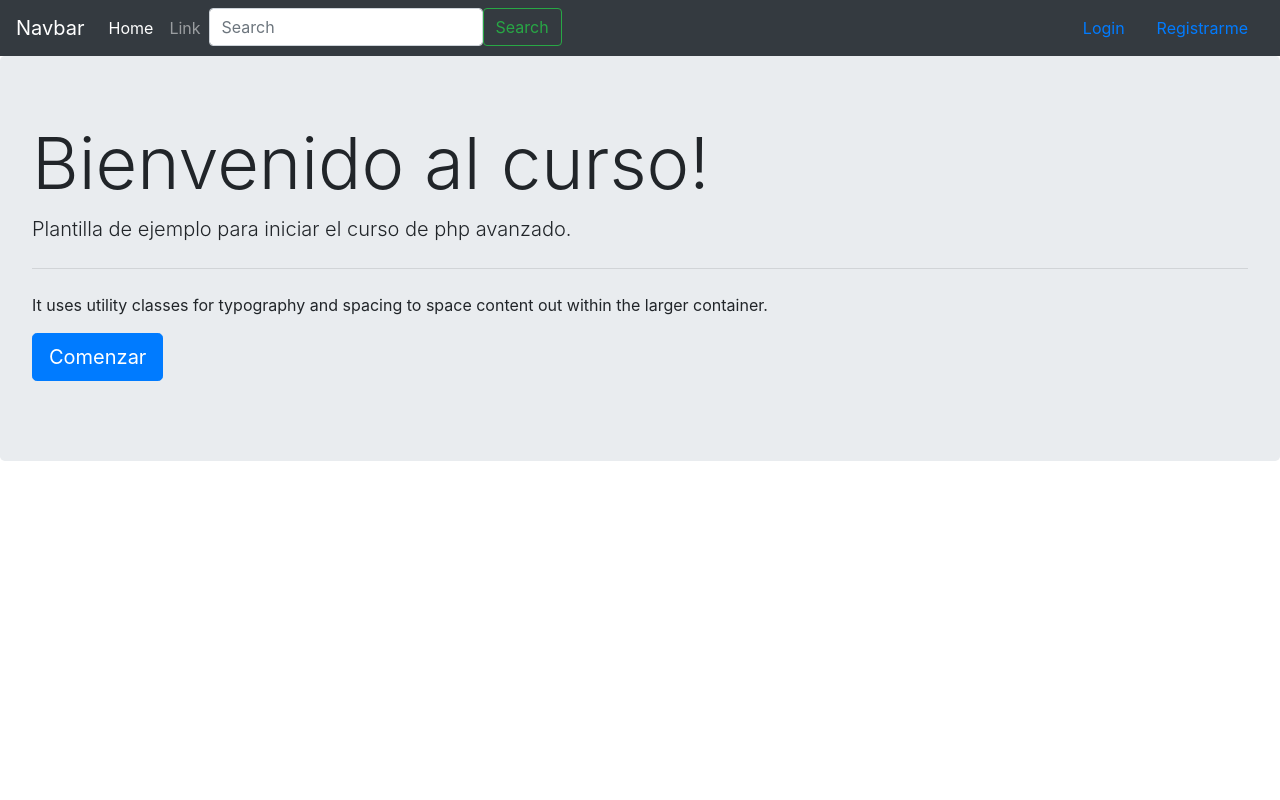
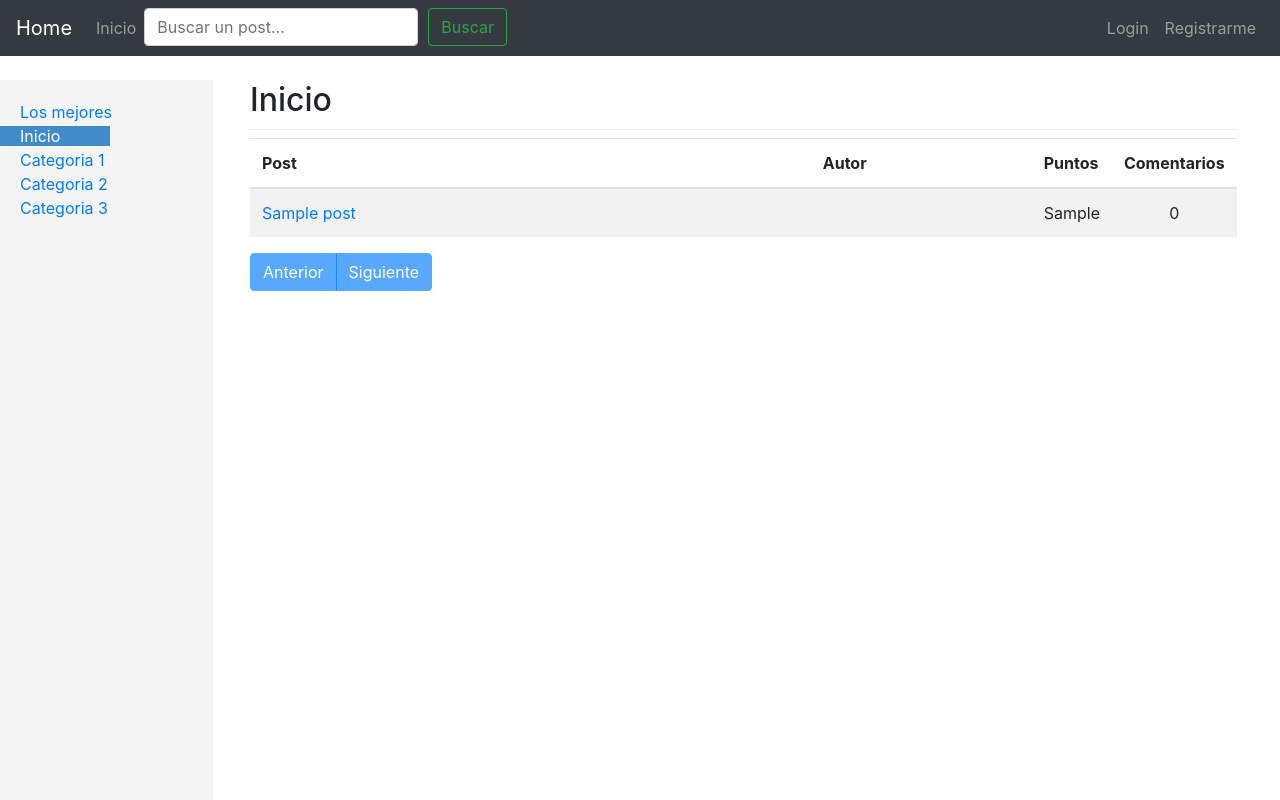
Before and after one commit to EngelberAmaya/BlogAjaxPHP, a PHP site: page /index.php?view=registro in a window 1280 px wide. Run offline with PHP 8.4, Linux system fonts and the light colour scheme; tables that the repository leaves empty or names only in its code hold one stand-in row (values such as "Sample post").

Commit message:
User registration, Post listing, Pagination and Search

```diff
--- a/core/controllers/indexController.php
+++ b/core/controllers/indexController.php
@@ -1,6 +1,90 @@
 <?php
 
 $template = new Smarty();
+$type = isset($_GET['type']) ? $_GET['type'] : null;
+
+if (isset($_GET['pag']) and is_numeric($_GET['pag']) and $_GET['pag'] >= 1) {
+	$pagina = $_GET['pag'];
+} else {
+	$pagina = 1;
+}
+
+$db = new Conexion();
+
+$paginado = 8;
+$inicio = ($pagina - 1) * $paginado;
+
+switch ($type) {
+	case 'tops':
+		$cantidad = $db->query("SELECT COUNT(*) FROM posts;");
+		$sql = $db->query("SELECT * FROM posts ORDER BY puntos DESC LIMIT $inicio,$paginado;");
+		$template->assign('titulo','Los mejores');
+		break;
+
+	case '1':
+		$cantidad = $db->query("SELECT COUNT(*) FROM posts WHERE categoria='1';");
+		$sql = $db->query("SELECT * FROM posts WHERE categoria='1' ORDER BY puntos DESC LIMIT $inicio,$paginado;");
+		$template->assign('titulo','Categoria 1');
+		break;
+
+	case '2':
+		$cantidad = $db->query("SELECT COUNT(*) FROM posts WHERE categoria='2';");
+		$sql = $db->query("SELECT * FROM posts WHERE categoria='2' ORDER BY puntos DESC LIMIT $inicio,$paginado;");
+		$template->assign('titulo','Categoria 2');
+		break;
+
+	case '3':
+		$cantidad = $db->query("SELECT COUNT(*) FROM posts WHERE categoria='3';");
+		$sql = $db->query("SELECT * FROM posts WHERE categoria='3' ORDER BY puntos DESC LIMIT $inicio,$paginado;");
+		$template->assign('titulo','Categoria 3');
+		break;
+
+	default:
+		$cantidad = $db->query("SELECT COUNT(*) FROM posts;");
+		$sql = $db->query("SELECT * FROM posts ORDER BY id DESC LIMIT $inicio,$paginado;");
+		$template->assign('titulo','Inicio');
+		break;
+}
+
+
+$result = $db->recorrer($cantidad);
+$result = $result[0];
+$paginas = ceil($result / $paginado);
+
+
+if ($db->rows($sql) > 0) {
+	// Preparada
+	$psql = "SELECT user FROM users WHERE id=?;";
+	$prepare_sql = $db->prepare($psql);
+	$prepare_sql->bind_param('i',$id);
+
+	while ($x = $db->recorrer($sql)) {
+
+		$id = $x['dueno'];
+		$prepare_sql->execute();
+		$prepare_sql->bind_result($autor);
+		$prepare_sql->fetch(); // es equivalente al recorrer
+			// Termina sentencia Preparada
+		$posts[] = array(
+			'id' => $x['id'],
+			'titulo' => $x['titulo'],
+			'content' => $x['content'],
+			'dueno' => $autor,
+			'id_dueno' => $id,
+			'puntos' => $x['puntos']
+		);
+	}
+	$prepare_sql->close();
+	//asignandolo a travez de smarty
+	$template->assign('posts',$posts);
+}
+
+
+$db->liberar($sql, $cantidad);
+$db->close();
+$template->assign('pags',$paginas);
 $template->display('home/index.tpl');
 
+
+
 ?>
--- a/core/controllers/loginController.php
+++ b/core/controllers/loginController.php
@@ -5,7 +5,7 @@ if (!isset($_SESSION['id'],$_SESSION['user'],$_SESSION['email'])) {
 		include('core/models/class.Acceso.php');
 		$acceso = new Acceso();
 		$acceso->Login();
-
+		exit;
 	} else {
 		$template = new Smarty();
 		$template->display('public/login.tpl');
--- a/core/controllers/regController.php
+++ b/core/controllers/regController.php
@@ -4,7 +4,7 @@ if (!isset($_SESSION['id'],$_SESSION['user'],$_SESSION['email'])) {
 	if ($_POST) {
 		include('core/models/class.Acceso.php');
 		$acceso = new Acceso();
-		$acceso->Registro();
+		$acceso->Registrar();
 
 	} else {
 		$template = new Smarty();
--- /dev/null
+++ b/styles/css/home.css
@@ -0,0 +1,112 @@
+/*
+ * Base structure
+ */
+
+/* Move down content because we have a fixed navbar that is 50px tall */
+body {
+  /*padding-top: 50px;*/
+}
+
+.sub-header {
+  padding-bottom: 10px;
+  border-bottom: 1px solid #eee;
+
+}
+/*
+ * Global add-ons
+
+
+
+/*
+ * Top navigation
+ * Hide default border to remove 1px line.
+
+.navbar-fixed-top {
+  border: 0;
+}
+
+/*
+ * Sidebar
+ */
+
+/* Hide for mobile, show later */
+.sidebar {
+  display: none;
+
+}
+
+@media (min-width: 768px) {
+  .sidebar {
+    position: fixed;
+    top: 80px;
+    bottom: 0;
+    left: 0;
+    z-index: 1000;
+    display: block;
+    padding: 20px;
+    overflow-x: hidden;
+    overflow-y: auto; /* Scrollable contents if viewport is shorter than content. */
+    background-color: #f5f5f5;
+    border-right: 1px solid #eee;
+  }
+}
+
+/* Sidebar navigation */
+.nav-sidebar {
+  margin-right: -21px; /* 20px padding + 1px border */
+  margin-bottom: 20px;
+  margin-left: -20px;
+}
+
+.nav-sidebar > li > a {
+  padding-right: 50px;
+  padding-left: 20px;
+}
+
+.nav-sidebar > .active > a,
+.nav-sidebar > .active > a:hover,
+.nav-sidebar > .active > a:focus {
+  color: #fff;
+  background-color: #428bca;
+}
+
+.main {
+  margin-left: 210px;
+  margin-top: 25px;
+}
+/*
+ * Main content
+ */
+
+
+
+@media (min-width: 768px) {
+  .main {
+    padding-right: 40px;
+    padding-left: 40px;
+  }
+}
+.main .page-header {
+  margin-top: 0;
+}
+
+
+/*
+.placeholders {
+  margin-bottom: 30px;
+  text-align: center;
+}
+.placeholders h4 {
+  margin-bottom: 0;
+}
+.placeholder {
+  margin-bottom: 20px;
+}
+.placeholder img {
+  display: inline-block;
+  border-radius: 50%;
+}*/
+
+.margin {
+  margin-left: 10px;
+}
--- a/styles/templates/home/index.tpl
+++ b/styles/templates/home/index.tpl
@@ -1,20 +1,137 @@
 {include 'overall/header.tpl'}
-
 <body>
 
-	{include 'overall/nav.tpl'}
+      {include 'overall/nav.tpl'}
+  <div class="container-fluid">
+      <div class="row">
+        <div class="col-sm-3 col-md-2 sidebar">
+          <ul class="nav nav-sidebar">
 
-	<div class="jumbotron">
-	  <h1 class="display-3">Bienvenido al curso!</h1>
-	  <p class="lead">Plantilla de ejemplo para iniciar el curso de php avanzado.</p>
-	  <hr class="my-4">
-	  <p>It uses utility classes for typography and spacing to space content out within the larger container.</p>
-	  <p class="lead">
-	    <a class="btn btn-primary btn-lg" href="#" role="button">Comenzar</a>
-	  </p>
-	</div>
+            {if isset($smarty.get.view) and $smarty.get.view == 'buscar'}
+                <li class="active"><a href="#">Busqueda</a></li>
+            {/if}
+
+            {if isset($smarty.get.type) and $smarty.get.type == 'tops'}
+            <li class="active">{else}<li>{/if}<a href="?view=index&type=tops">Los mejores</a></li>
+
+            {if !isset($smarty.get.type) and $smarty.get.view != 'buscar'}
+            <li class="active">{else}<li>{/if}<a href="?view=index">Inicio</a></li>
+
+            {if isset($smarty.get.type) and $smarty.get.type == '1'}
+            <li class="active">{else}<li>{/if}<a href="?view=index&type=1">Categoria 1</a></li>
+
+            {if isset($smarty.get.type) and $smarty.get.type == '2'}
+            <li class="active">{else}<li>{/if}<a href="?view=index&type=2">Categoria 2</a></li>
+
+            {if isset($smarty.get.type) and $smarty.get.type == '3'}
+            <li class="active">{else}<li>{/if}<a href="?view=index&type=3">Categoria 3</a></li>
+          </ul>
+        </div>
+        <div class="col-sm-9 col-sm-offset-3 col-md-10 col-md-offset-2 main">
+          <h2 class="sub-header">{$titulo}</h2>
+          <div class="table-responsive">
+            <table class="table table-striped">
+              <thead>
+                <tr>
+                  <th style="width: 65%;">Post</th>
+                  <th style="width: 25%;">Autor</th>
+                  <th style="width: 5%;">Puntos</th>
+                  <th style="width: 5%;">Comentarios</th>
+                </tr>
+              </thead>
+              <tbody>
+
+                {if isset($posts)}
+                  {foreach from=$posts item=pt}
+                  <tr>
+                    <td><a href="?view=posts&id={$pt.id}">{$pt.titulo}</a></td>
+                    <td><a href="?view=perfil&user={$pt.id_dueno}">{$pt.dueno}</a></td>
+                    <td style="text-align: center;">{$pt.puntos}</td>
+                    <td style="text-align: center;">0</td>
+                  </tr>
+                  {/foreach}
+                {else}
+                  <tr>
+                      <td colspan="4">No se han encontrado resultados</td>
+                  </tr>
+                {/if}
+              </tbody>
+            </table>
+          </div>
+
+          {if isset($posts)}
+
+            <div class="btn-group" role="group" aria-label="...">
+
+              {if !isset($smarty.get.pag)}
+
+                <a href="#" class="btn btn-primary disabled">Anterior</a>
+
+                  {if $pags > 1}
+
+                      {if isset($smarty.get.type)}
+                        <a href="?view=index&type={$smarty.get.type}&pag=2" class="btn btn-primary">Siguiente</a>
+
+                      {else if isset($smarty.get.view) and $smarty.get.view == 'buscar'}
+                        <a href="?view=buscar&pag=2" class="btn btn-primary">Siguiente</a>
+
+                      {else}
+                        <a href="?view=index&pag=2" class="btn btn-primary">Siguiente</a>
+                      {/if}
+
+                  {else}
+                    <a href="#" class="btn btn-primary disabled">Siguiente</a>
+                  {/if}
+
+              {else}
+
+                {if $smarty.get.pag <= 1}
+
+                  <a href="#" class="btn btn-primary disabled">Anterior</a>
+
+                {else}
+
+                  {if isset($smarty.get.type)}
+
+                    <a href="?view=index&type={$smarty.get.type}&pag={$smarty.get.pag - 1}" class="btn btn-primary">Anterior</a>
+
+                  {else if isset($smarty.get.view) and $smarty.get.view == 'buscar'}
+                      <a href="?view=buscar&pag={$smarty.get.pag - 1}" class="btn btn-primary">Anterior</a>
+
+                  {else}
+                    <a href="?view=index&pag={$smarty.get.pag - 1}" class="btn btn-primary">Anterior</a>
+                  {/if}
+
+                {/if}
+
+
+                {if $pags > 1 and $smarty.get.pag >= 1 and $smarty.get.pag < $pags}
+
+                  {if isset($smarty.get.type)}
+
+                    <a href="?view=index&type={$smarty.get.type}&pag={$smarty.get.pag + 1}" class="btn btn-primary">Siguiente</a>
+
+                  {else if isset($smarty.get.view) and $smarty.get.view == 'buscar'}
+                      <a href="?view=buscar&pag={$smarty.get.pag + 1}" class="btn btn-primary">Siguiente</a>
+
+                  {else}
+                    <a href="?view=index&pag={$smarty.get.pag + 1}" class="btn btn-primary">Siguiente</a>
+                  {/if}
+
+                {else}
+
+                  <a href="#" class="btn btn-primary disabled">Siguiente</a>
+
+                {/if}
+
+              {/if}
+            </div>
+
+          {/if}
+        </div>
+      </div>
+    </div>
 
 	{include 'overall/footer.tpl'}
-
-</body>
+   </body>
 </html>
--- a/styles/templates/overall/header.tpl
+++ b/styles/templates/overall/header.tpl
@@ -5,4 +5,5 @@
 	<title>Blog Ajax Php</title>
 	<link rel="stylesheet" type="text/css" href="styles/css/bootstrap.css">
 	<link rel="stylesheet" type="text/css" href="styles/css/fonts.css">
+	<link rel="stylesheet" type="text/css" href="styles/css/home.css">
 </head>
--- a/styles/templates/overall/nav.tpl
+++ b/styles/templates/overall/nav.tpl
@@ -1,38 +1,50 @@
 <nav class="navbar navbar-expand-lg navbar-dark bg-dark">
-  <a class="navbar-brand" href="#">Navbar</a>
+  <a class="navbar-brand" href="#">Home</a>
   <button class="navbar-toggler" type="button" data-toggle="collapse" data-target="#navbarSupportedContent" aria-controls="navbarSupportedContent" aria-expanded="false" aria-label="Toggle navigation">
     <span class="navbar-toggler-icon"></span>
   </button>
 
   <div class="collapse navbar-collapse" id="navbarSupportedContent">
     <ul class="navbar-nav mr-auto">
-      <li class="nav-item active">
-        <a class="nav-link" href="#">Home <span class="sr-only">(current)</span></a>
-      </li>
+      {if (isset($smarty.get.view) and $smarty.get.view == 'index') or !isset($smarty.get.view)}
+        <li class="active">
+      {else}
       <li class="nav-item">
-        <a class="nav-link" href="#">Link</a>
+        {/if}<a class="nav-link" href="?view=index">Inicio</a>
       </li>
 
+
       <li class="nav-item">
-        <form class="d-flex">
-  		    <input class="form-control me-2" type="search" placeholder="Search" aria-label="Search">
-  		    <button class="btn btn-outline-success" type="submit">Search</button>
+        <form class="d-flex navbar-form" role="search" action="?view=buscar" method="POST">
+          <div>
+              <input class="form-control me-2" name="busqueda" type="search" placeholder="Buscar un post..." aria-label="Search">
+          </div>
+
+  		    <button class="btn btn-outline-success margin" type="submit">Buscar</button>
   		  </form>
       </li>
 
     </ul>
 
 
-    <ul class="nav navbar-right">
+    <ul class="nav navbar-nav navbar-right">
         {if isset($smarty.session.user)}
           <ol class="breadcrumb">
-            <li class="breadcrumb-item"><a href="?view=perfil">{$smarty.session.user}</a></li>
+            <li class="breadcrumb-item">
+              <a href="?view=perfil&user={$smarty.session.id}">{$smarty.session.user}</a>
+            </li>
             <li class="breadcrumb-item"><a href="?view=cuenta">Cuenta</a></li>
             <li class="breadcrumb-item"><a href="?view=logout">Salir</a></li>
           </ol>
         {else}
-          <li><a class="nav-link" href="?view=login">Login</a></li>
-          <li><a class="nav-link" href="?view=reg">Registrarme</a></li>
+            {if isset($smarty.get.view) and $smarty.get.view == 'login'}
+            <li class="active">
+            {else}
+            <li>{/if}<a class="nav-link" href="?view=login">Login</a>
+            {if isset($smarty.get.view) and $smarty.get.view == 'reg'}
+            <li class="active">
+            {else}
+            <li>{/if}<a class="nav-link" href="?view=reg">Registrarme</a></li>
         {/if}
       </ul>
   </div>
```
Also changed, not shown: core/controllers/buscarController.php (added, +72 -0 lines), core/models/class.Acceso.php (+49 -2 lines), styles/templates/public/registro.tpl (+14 -5 lines).
